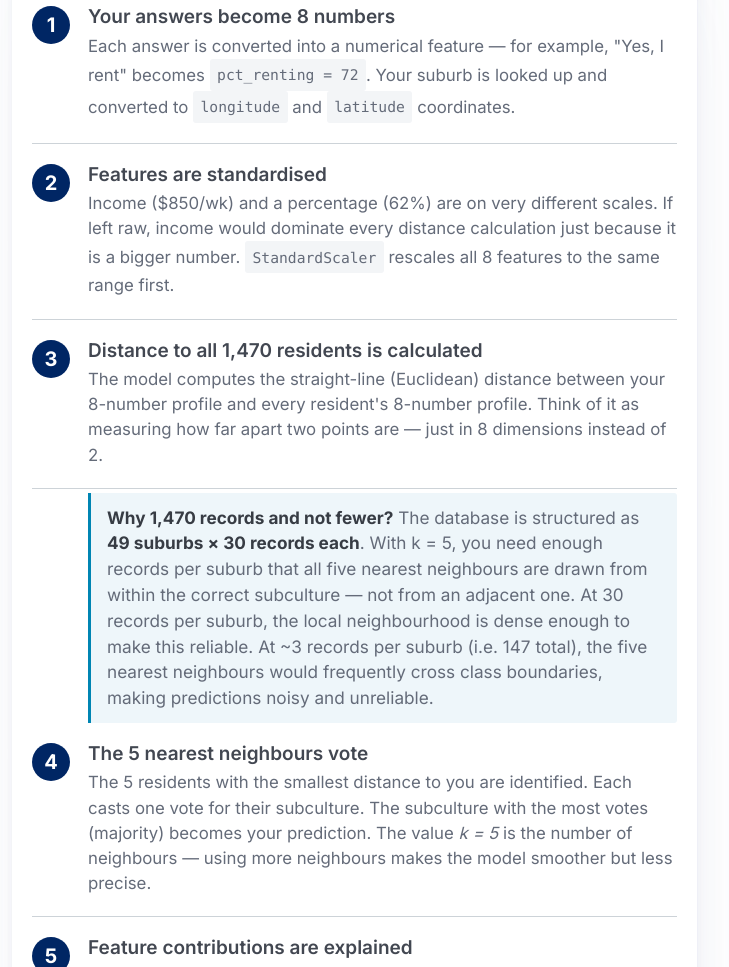
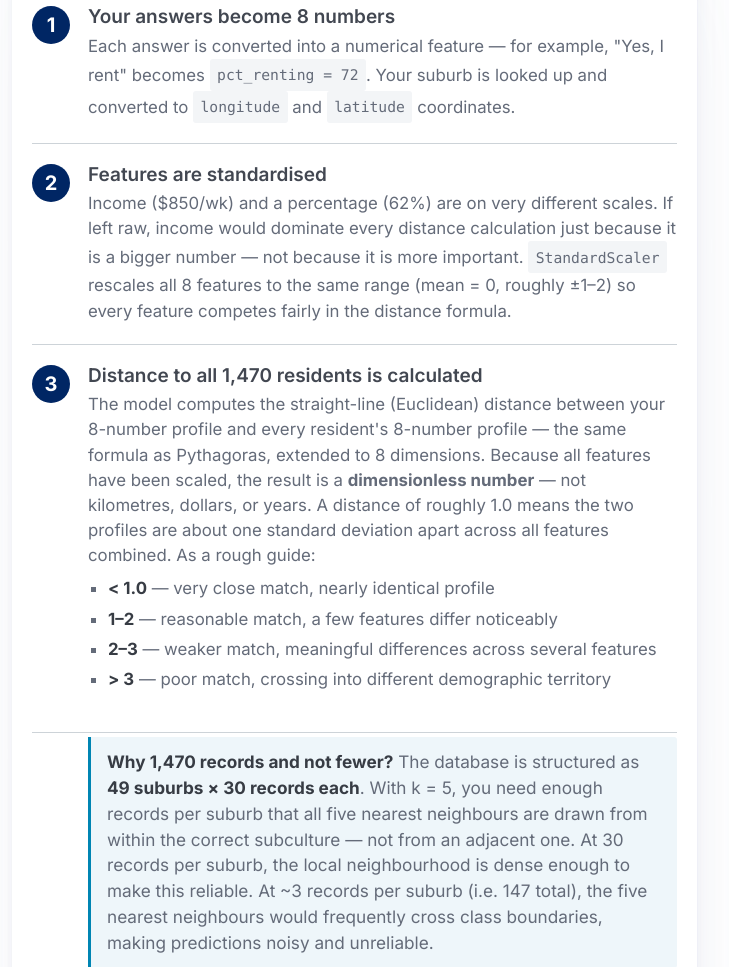
Before and after one commit to Richard-Johnson-Anglican-College/12SE_KNN_classifier, a Flask app: page /how-it-works in a window 1280 px wide. Shown: the part 2295-3262 px from the top of the page, without its empty margins (102-831 px from the left). Run offline with Flask 3, Linux system fonts and the light colour scheme; some libraries are stand-ins or nearby versions.

Commit message:
how-it-works: explain dimensionless distance, distance scale guide, and why scaling ensures fairness

```diff
--- a/templates/how-it-works.html
+++ b/templates/how-it-works.html
@@ -62,7 +62,7 @@
                             <div class="step-number">2</div>
                             <div>
                                 <h3>Features are standardised</h3>
-                                <p>Income ($850/wk) and a percentage (62%) are on very different scales. If left raw, income would dominate every distance calculation just because it is a bigger number. <code>StandardScaler</code> rescales all 8 features to the same range first.</p>
+                                <p>Income ($850/wk) and a percentage (62%) are on very different scales. If left raw, income would dominate every distance calculation just because it is a bigger number — not because it is more important. <code>StandardScaler</code> rescales all 8 features to the same range (mean = 0, roughly ±1–2) so every feature competes fairly in the distance formula.</p>
                             </div>
                         </div>
 
@@ -70,7 +70,13 @@
                             <div class="step-number">3</div>
                             <div>
                                 <h3>Distance to all 1,470 residents is calculated</h3>
-                                <p>The model computes the straight-line (Euclidean) distance between your 8-number profile and every resident's 8-number profile. Think of it as measuring how far apart two points are — just in 8 dimensions instead of 2.</p>
+                                <p>The model computes the straight-line (Euclidean) distance between your 8-number profile and every resident's 8-number profile — the same formula as Pythagoras, extended to 8 dimensions. Because all features have been scaled, the result is a <strong>dimensionless number</strong> — not kilometres, dollars, or years. A distance of roughly 1.0 means the two profiles are about one standard deviation apart across all features combined. As a rough guide:</p>
+                                <ul style="font-size:.84rem; color:var(--pico-muted-color); margin-top:8px; padding-left:20px;">
+                                    <li><strong style="color:var(--pico-color)">&lt; 1.0</strong> — very close match, nearly identical profile</li>
+                                    <li><strong style="color:var(--pico-color)">1–2</strong> — reasonable match, a few features differ noticeably</li>
+                                    <li><strong style="color:var(--pico-color)">2–3</strong> — weaker match, meaningful differences across several features</li>
+                                    <li><strong style="color:var(--pico-color)">&gt; 3</strong> — poor match, crossing into different demographic territory</li>
+                                </ul>
                             </div>
                         </div>
 
```
